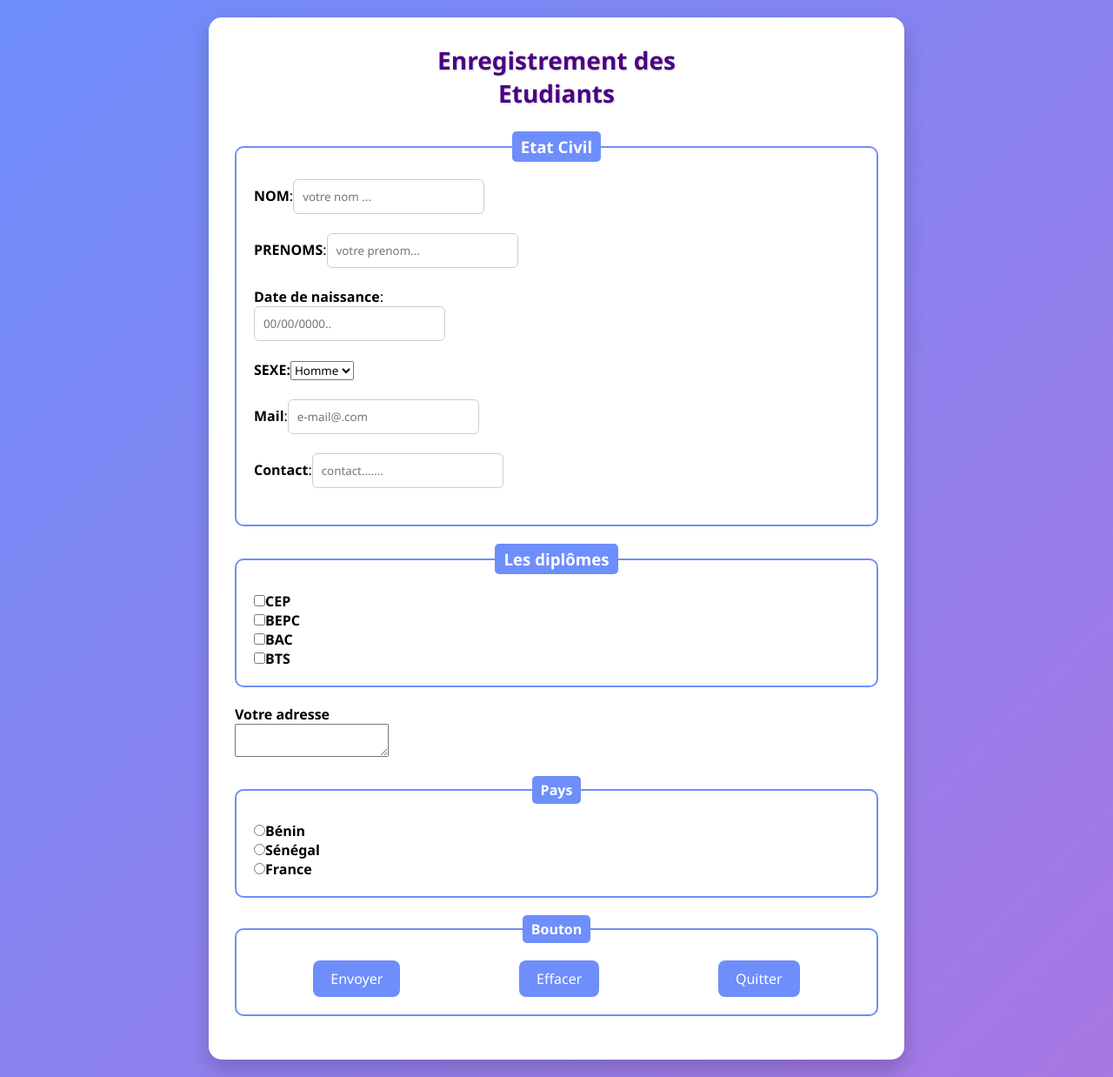
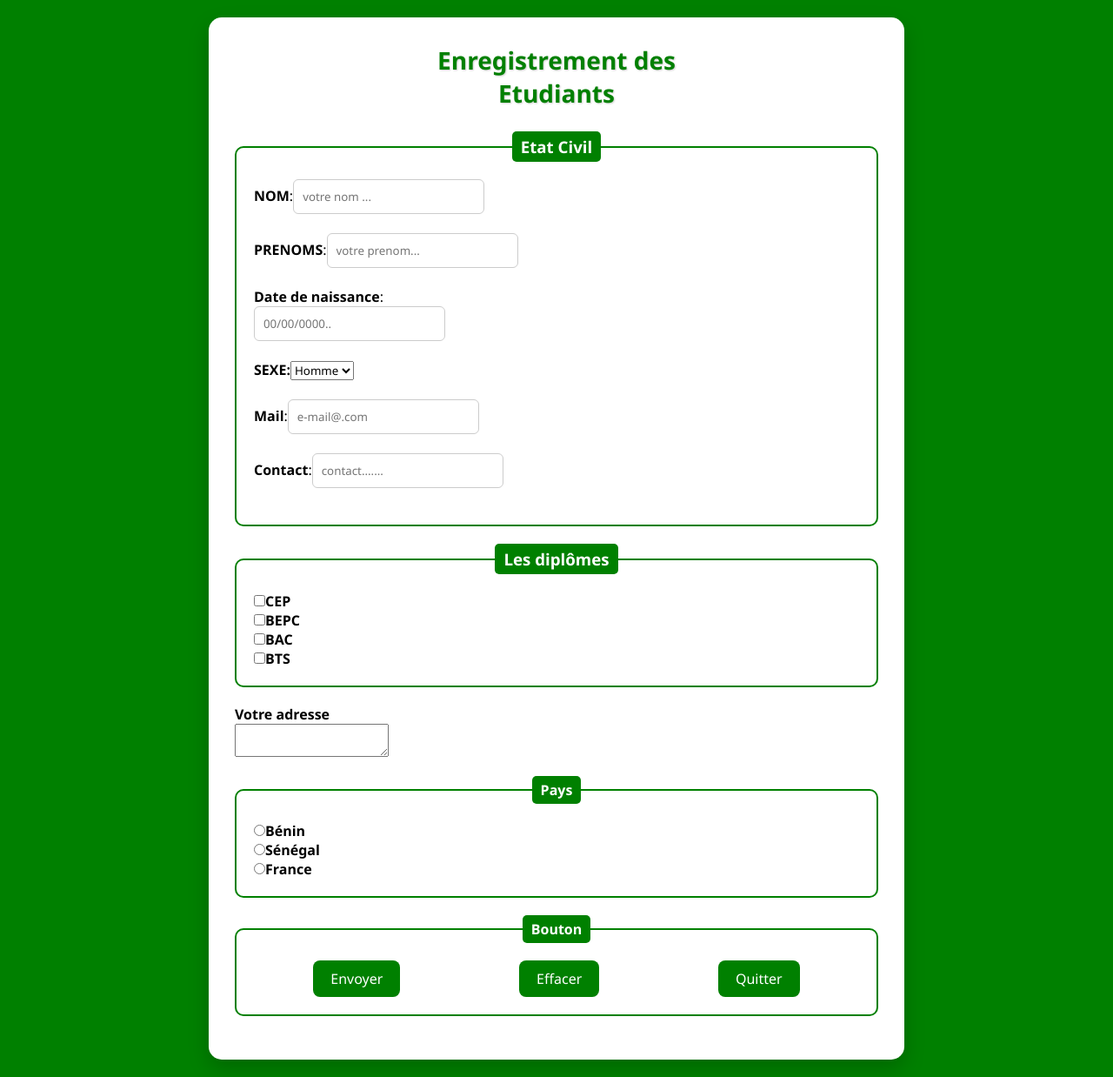
Before and after one commit to GEOSPAU/SITE.GEOSPAU, a plain HTML site: page formulaire2.html in a window 1280 px wide. Shown: the whole page at 87% size. Drawn offline with Linux system fonts and the light colour scheme.

Commit message:
Update style.css

```diff
--- a/style.css
+++ b/style.css
@@ -6,7 +6,7 @@
 }
 
 body {
-    background: linear-gradient(135deg, #6e8efb, #a777e3);
+    background: linear-gradient(135deg, Green,green);
     min-height: 100vh;
     display: flex;
     align-items: center;
@@ -24,14 +24,14 @@ body {
 
 h1 {
     text-align: center;
-    color: #4b0082;
+    color: green;
     margin-bottom: 25px;
     font-size: 28px;
     text-shadow: 1px 1px 2px rgba(0, 0, 0, 0.2);
 }
 
 fieldset {
-    border: 2px solid #6e8efb;
+    border: 2px solid green;
     padding: 20px;
     margin-bottom: 20px;
     border-radius: 10px;
@@ -40,7 +40,7 @@ fieldset {
 
 legend {
     padding: 5px 10px;
-    background-color: #6e8efb;
+    background-color: green;
     color: white;
     border-radius: 5px;
     font-weight: bold;
@@ -73,8 +73,8 @@ input {
 }
 
 input:focus {
-    border-color: #6e8efb;
-    box-shadow: 0 0 5px #6e8efb;
+    border-color: green;
+    box-shadow: 0 0 5px green;
 }
 
 .button-group {
@@ -84,7 +84,7 @@ input:focus {
 
 button {
     padding: 10px 20px;
-    background: #6e8efb;
+    background: green;
     color: white;
     border: none;
     border-radius: 8px;
@@ -94,7 +94,7 @@ button {
 }
 
 button:hover {
-    background: #4b0082;
+    background: green;
     transform: scale(1.05 );
 }
 
```
